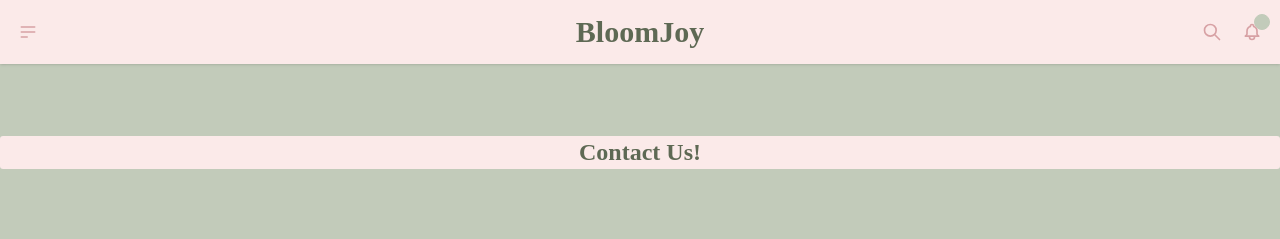
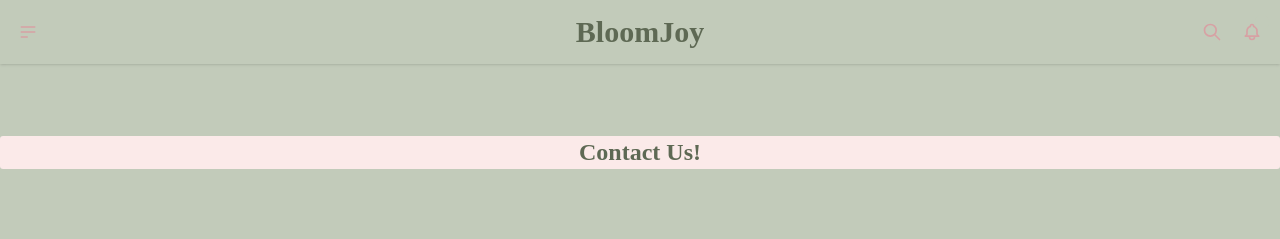
Before and after one commit to Brooklyn-STEAM/bloomjoy, a website built with Vite: page src/pages/contact.html in a window 1280 px wide. Shown: the top 239 px of the page. Built offline with nearby package versions, Linux system fonts and the light colour scheme.

Commit message:
changed fonts, changed formatting on contact page, changed icons, edited pricing

```diff
--- a/src/pages/contact.html
+++ b/src/pages/contact.html
@@ -25,7 +25,7 @@
 
 <body class="text-center text-white cinzel">
 
-    <div class="navbar bg-secondary text-primary-content cinzel shadow-sm">
+    <div class="navbar bg-primary text-primary-content cinzel shadow-sm">
         <div class="navbar-start">
             <div class="dropdown">
                 <div tabindex="0" role="button" class="btn btn-ghost btn-circle">
@@ -46,7 +46,7 @@
             </div>
         </div>
         <div class="navbar-center">
-            <a class="bg-secondary btn-ghost text-3xl">BloomJoy</a>
+            <a class="bg-primary btn-ghost text-3xl">BloomJoy</a>
         </div>
         <div class="navbar-end">
             <button class="btn btn-ghost btn-circle">
```
